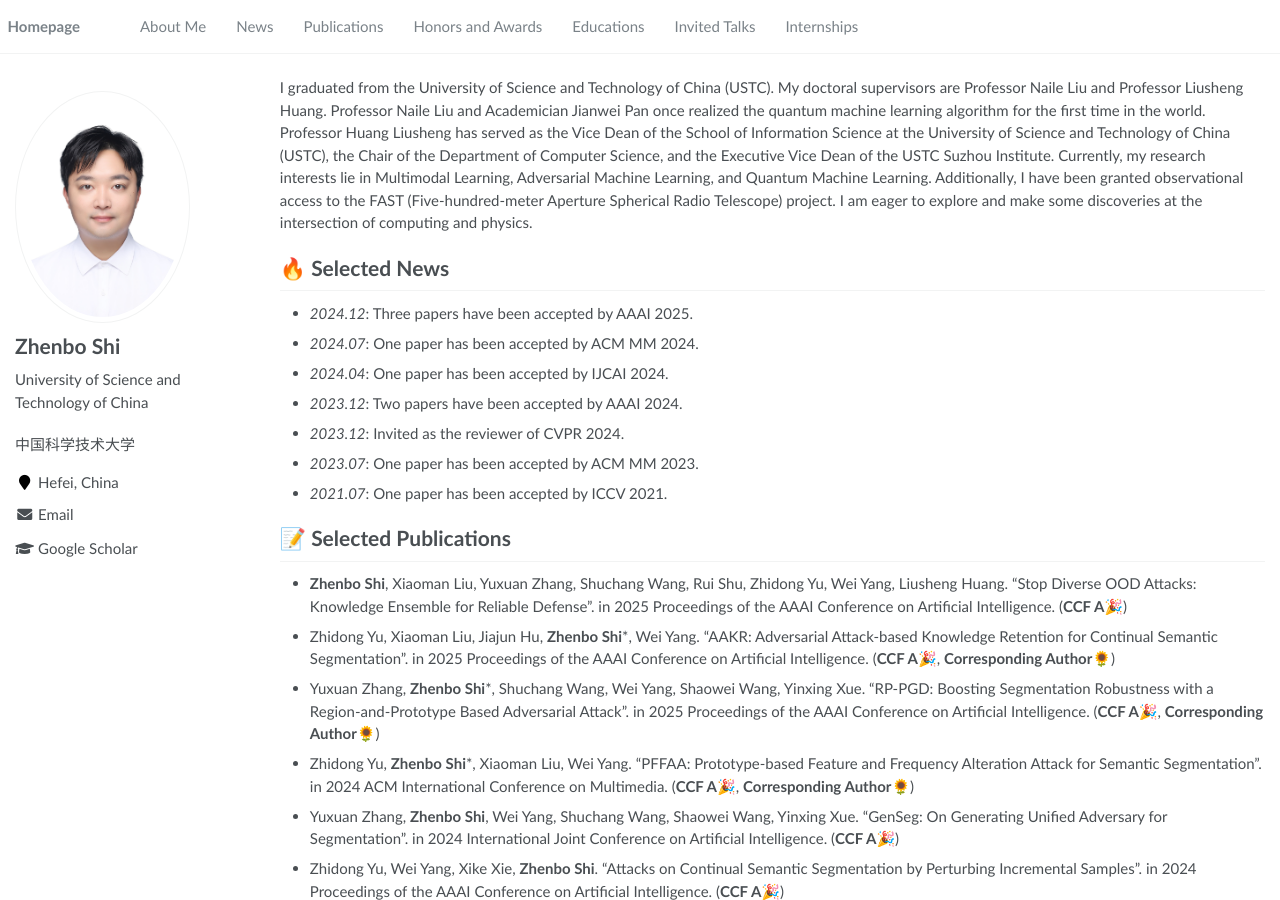
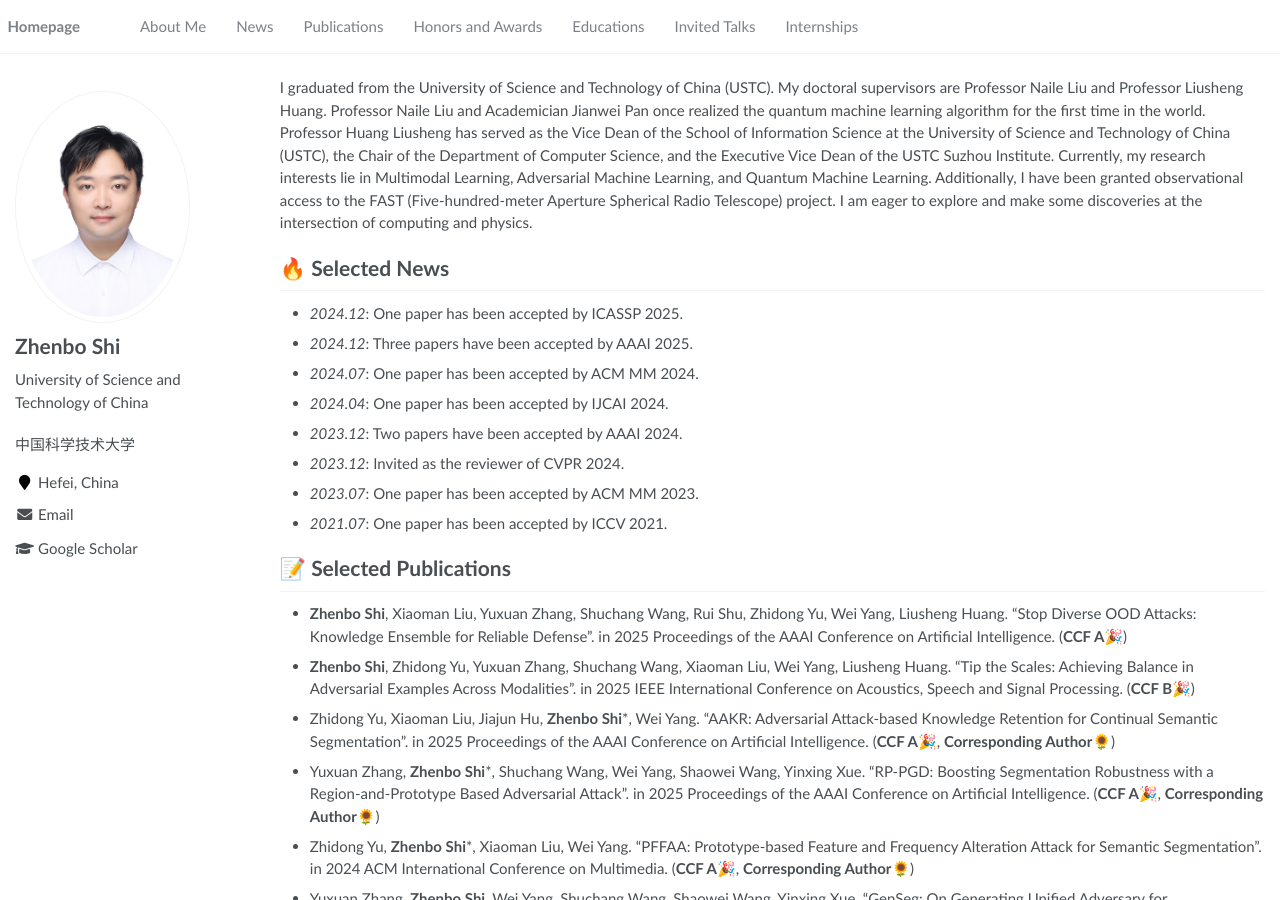
Before and after one commit to shizhenbo/shizhenbo.github.io, a Jekyll site: the page built from _pages/about.md, in a window 1280 px wide and 900 px high. Built offline with Jekyll 4.4.1, drawn with Linux system fonts in a browser that asks for light colours; some of the changed text lies outside the part shown.

Commit message:
Update about.md

```diff
--- a/_pages/about.md
+++ b/_pages/about.md
@@ -19,7 +19,7 @@ Currently, my research interests lie in Multimodal Learning, Adversarial Machine
 
 
 # 🔥 Selected News
-
+- *2024.12*: One paper has been accepted by ICASSP 2025.
 - *2024.12*: Three papers have been accepted by AAAI 2025.
 - *2024.07*: One paper has been accepted by ACM MM 2024.
 - *2024.04*: One paper has been accepted by IJCAI 2024.
@@ -31,6 +31,7 @@ Currently, my research interests lie in Multimodal Learning, Adversarial Machine
 # 📝 Selected Publications
 
 - **Zhenbo Shi**, Xiaoman Liu, Yuxuan Zhang, Shuchang Wang, Rui Shu, Zhidong Yu, Wei Yang, Liusheng Huang. "Stop Diverse OOD Attacks: Knowledge Ensemble for Reliable Defense". in 2025 Proceedings of the AAAI Conference on Artificial Intelligence. (**CCF A**🎉)
+- **Zhenbo Shi**, Zhidong Yu, Yuxuan Zhang, Shuchang Wang, Xiaoman Liu, Wei Yang, Liusheng Huang. "Tip the Scales: Achieving Balance in Adversarial Examples Across Modalities". in 2025 IEEE International Conference on Acoustics, Speech and Signal Processing. (**CCF B**🎉)
 - Zhidong Yu, Xiaoman Liu, Jiajun Hu, **Zhenbo Shi***, Wei Yang. "AAKR: Adversarial Attack-based Knowledge Retention for Continual Semantic Segmentation". in 2025 Proceedings of the AAAI Conference on Artificial Intelligence. (**CCF A**🎉, **Corresponding Author**🌻)
 - Yuxuan Zhang, **Zhenbo Shi***, Shuchang Wang, Wei Yang, Shaowei Wang, Yinxing Xue. "RP-PGD: Boosting Segmentation Robustness with a Region-and-Prototype Based Adversarial Attack". in 2025 Proceedings of the AAAI Conference on Artificial Intelligence. (**CCF A**🎉, **Corresponding Author**🌻)
 - Zhidong Yu, **Zhenbo Shi***, Xiaoman Liu, Wei Yang. "PFFAA: Prototype-based Feature and Frequency Alteration Attack for Semantic Segmentation". in 2024 ACM International Conference on Multimedia. (**CCF A**🎉, **Corresponding Author**🌻)
@@ -64,18 +65,51 @@ Currently, my research interests lie in Multimodal Learning, Adversarial Machine
 - *2024.11*, Invited to deliver a keynote speech on the security of multimodal models at the BRICS Young Scientists Forum.
 - *2023.05*, Invited to deliver a keynote report at the first Cybersecurity Innovation Forum (Wuhan, China).
 
+
 # 💡 Recent Works
-![REE Image](../images/REE-1.png "REE")
+<figure>
+  <img src="../images/REE-1.png" alt="REE Image" title="REE" style="margin-bottom: 20px;" />
+  <figcaption style="text-align: center; font-weight: bold;">REE</figcaption>
+</figure>
 
-![CCP-1](../images/CCP-1.png "CCP")
+<figure>
+  <img src="../images/CCP-1.png" alt="CCP-1" title="CCP" style="margin-bottom: 20px;" />
+  <figcaption style="text-align: center; font-weight: bold;">CCP</figcaption>
+</figure>
 
-![CCP-2](../images/CCP-2.png "CCP")
+<figure>
+  <img src="../images/CCP-2.png" alt="CCP-2" title="CCP" style="margin-bottom: 20px;" />
+  <figcaption style="text-align: center; font-weight: bold;">CCP</figcaption>
+</figure>
 
-![IRSA](../images/IRSA-1.png "IRSA")
+<figure>
+  <img src="../images/IRSA-1.png" alt="IRSA" title="IRSA" style="margin-bottom: 20px;" />
+  <figcaption style="text-align: center; font-weight: bold;">IRSA</figcaption>
+</figure>
 
-![AAKR](../images/AAKR-1.png "AAKR")
+<figure>
+  <img src="../images/AAKR-1.png" alt="AAKR" title="AAKR" style="margin-bottom: 20px;" />
+  <figcaption style="text-align: center; font-weight: bold;">AAKR</figcaption>
+</figure>
 
-![RP-PGD](../images/RP-PGD-1.png "RP-PGD")
+<figure>
+  <img src="../images/RP-PGD-1.png" alt="RP-PGD" title="RP-PGD" style="margin-bottom: 20px;" />
+  <figcaption style="text-align: center; font-weight: bold;">RP-PGD</figcaption>
+</figure>
+
+
+；# 💡 Recent Works
+；![REE Image](../images/REE-1.png "REE")
+
+；![CCP-1](../images/CCP-1.png "CCP")
+
+；![CCP-2](../images/CCP-2.png "CCP")
+
+；![IRSA](../images/IRSA-1.png "IRSA")
+
+；![AAKR](../images/AAKR-1.png "AAKR")
+
+；![RP-PGD](../images/RP-PGD-1.png "RP-PGD")
 
 # 💻 Services
 - *ICLR 2025*, Reviewer.
```
